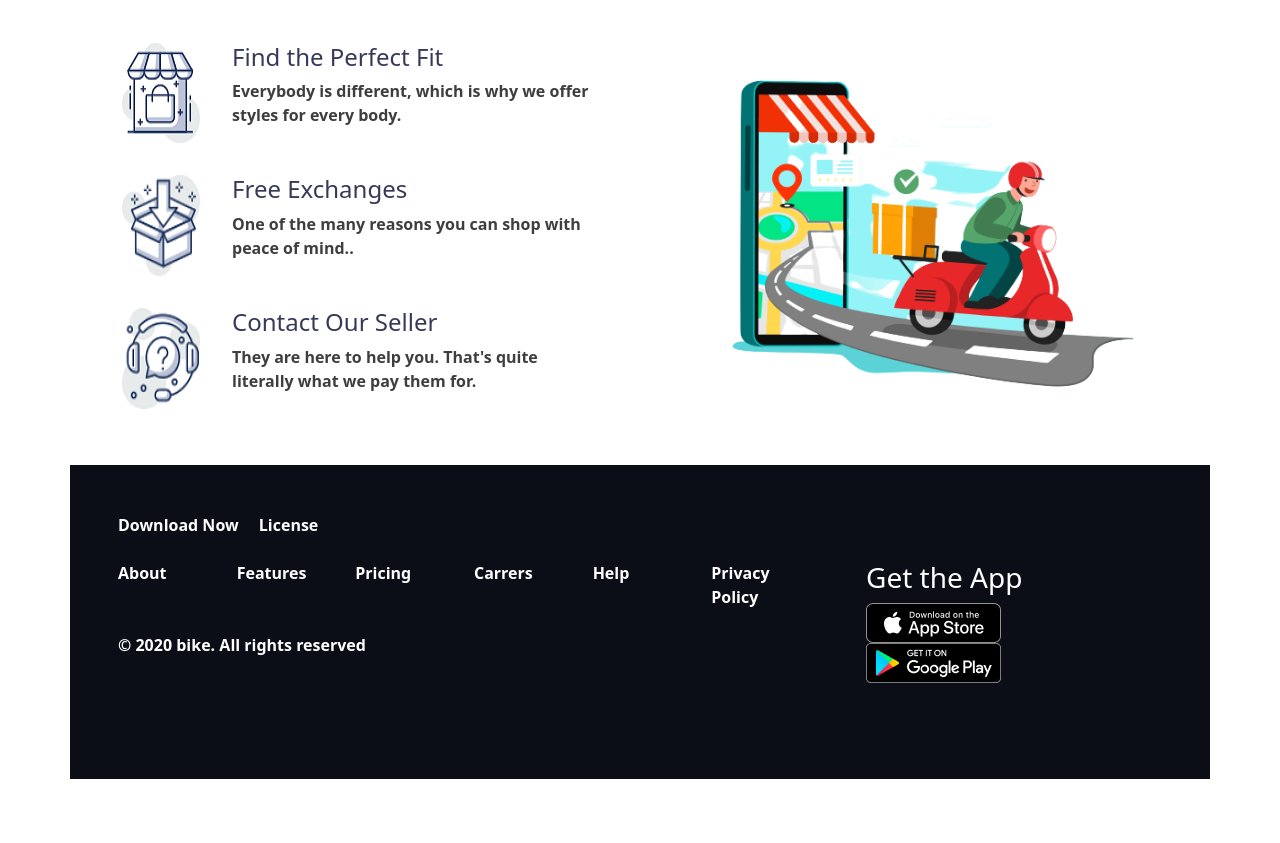
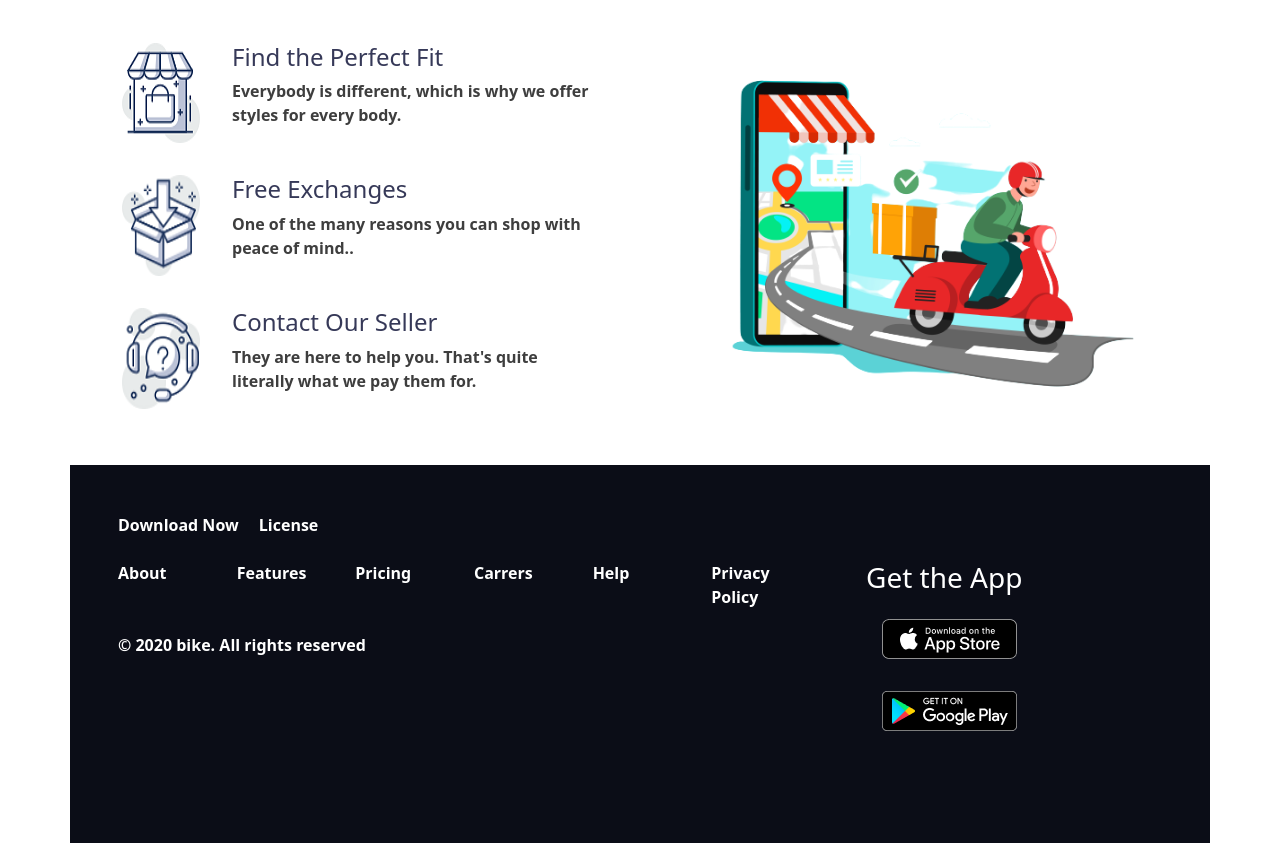
Before and after one commit to moinctg/honda-crb, a plain HTML site: page index.html in a window 1280 px wide. Shown: the part 3456-4299 px from the top of the page. Before the commit the page ends 4235 px from the top, so only its background shows below. Drawn offline with nearby package versions, Linux system fonts and the light colour scheme.

Commit message:
Honda Cbr Website updated

```diff
--- a/index.html
+++ b/index.html
@@ -249,7 +249,6 @@
 
       </section>
 
-
       <!-- Frequently Asked Section  -->
 
       <section class="container p-5">
@@ -296,8 +295,6 @@
                       Most manufacturers and safety organizations recommend this especially if you wear your helmet
                       consistently. However, there are a few other signs you should be paying attention to in order to
                       help you determine when it is time to get yourself a new motorcycle helmet.
-
-
                   </div>
                 </div>
               </div>
@@ -393,9 +390,11 @@
         </div>
 
       </section>
+  </main>
 
+  <!-- Main Section End  -->
 
-  </main>
+  <!-- Footer Section Start  -->
   <footer class="container bg-footer w-100 p-5">
     <div class="row ">
       <div class="col-lg-8 col-sm-3 col-md-3 ">
@@ -433,26 +432,26 @@
           <div class="col">
             <div class=" text-white ">© 2020 bike. All rights reserved</div>
           </div>
-
-
         </div>
-
 
       </div>
       <div class="col-lg-4 col-sm-2 col-md-3   p-5">
         <h3 class="text-white">Get the App</h3>
-        <img src="images/app-store.png" alt=""> <br>
-        <img src="images/Google -Play.png" alt="">
+        <img class="p-3" src="images/app-store.png" alt=""> <br>
+        <img class="p-3" src="images/Google -Play.png" alt="">
 
       </div>
     </div>
 
 
   </footer>
+  <!-- Footer Section End  -->
+
   <!-- JavaScript CDN Link  -->
   <script src="https://cdn.jsdelivr.net/npm/bootstrap@5.0.2/dist/js/bootstrap.bundle.min.js"
     integrity="sha384-MrcW6ZMFYlzcLA8Nl+NtUVF0sA7MsXsP1UyJoMp4YLEuNSfAP+JcXn/tWtIaxVXM"
     crossorigin="anonymous"></script>
+
 </body>
 
 </html>
```
